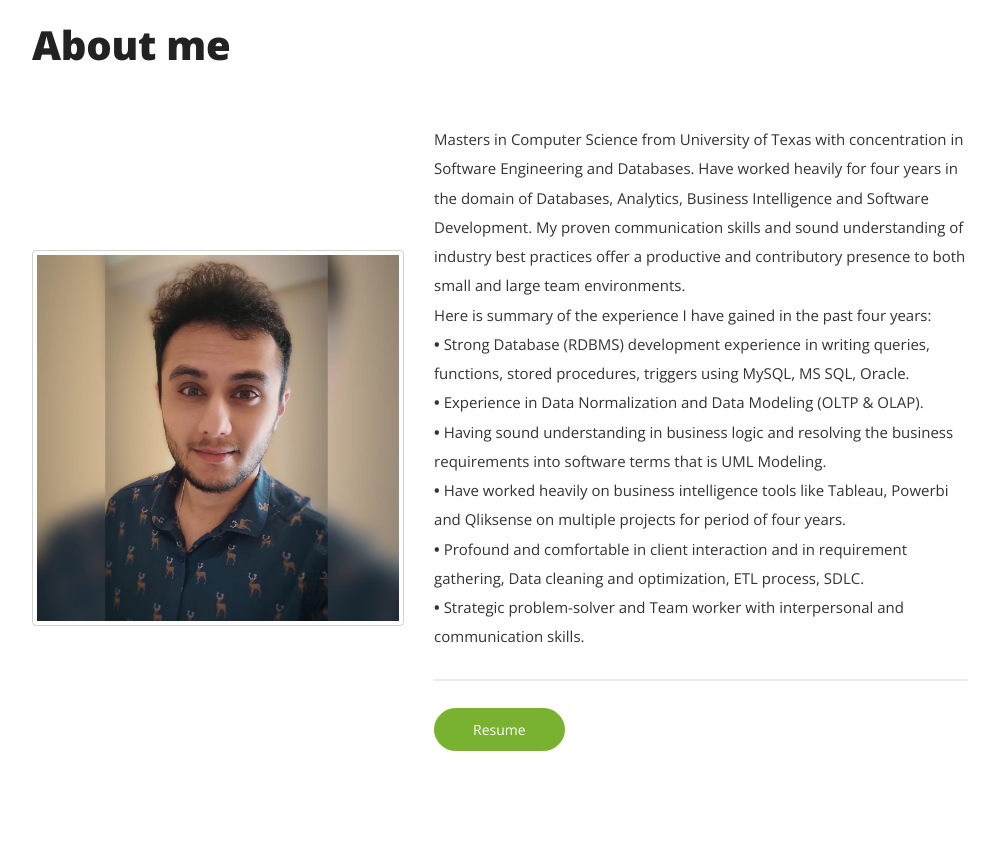
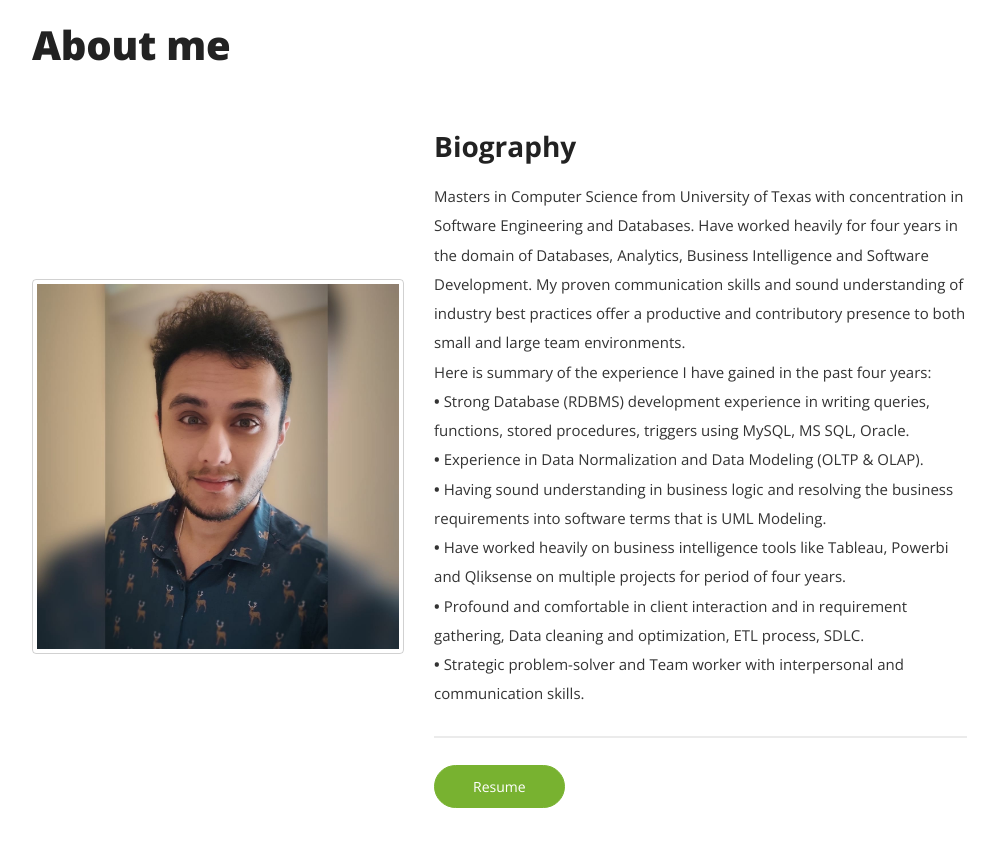
Before and after one commit to Hemangnegandhi/Hemangnegandhi.github.io, a plain HTML site: page index.html in a window 1280 px wide. Shown: the part 860-1707 px from the top of the page, without its empty margins (258-1253 px from the left). Drawn offline with nearby package versions, Linux system fonts and the light colour scheme.

Commit message:
Update index.html

```diff
--- a/index.html
+++ b/index.html
@@ -107,6 +107,7 @@
               <div class="content-block">
                <!-- <h2 class="content-subtitle">Who am I?</h2>
                 <h6 class="content-title">I'm Hemang Negandhi</h6>-->
+                <h6 class="content-title">Biography</h6>
                 <div class="content-description">
                   <p><!--I am a Business Data Analyst with my Master's in CS from University of Texas. I am a data-driven and insightful person who is passionate about working in crossfunctional teams.-->
                     Masters in Computer Science from University of Texas with concentration in Software Engineering and Databases. Have worked heavily for four years in the domain of Databases, Analytics, Business Intelligence and Software Development. My proven communication skills and sound understanding of industry best practices offer a productive and contributory presence to both small and large team environments.<br>
```
